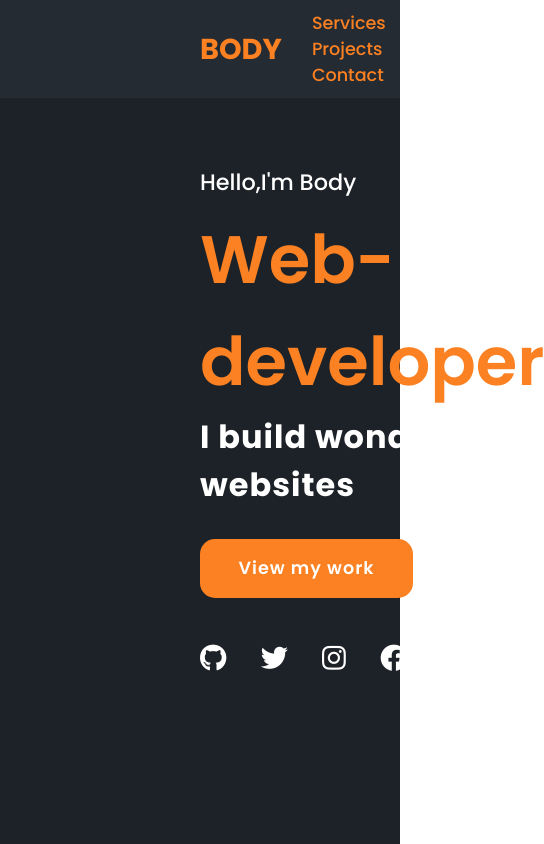
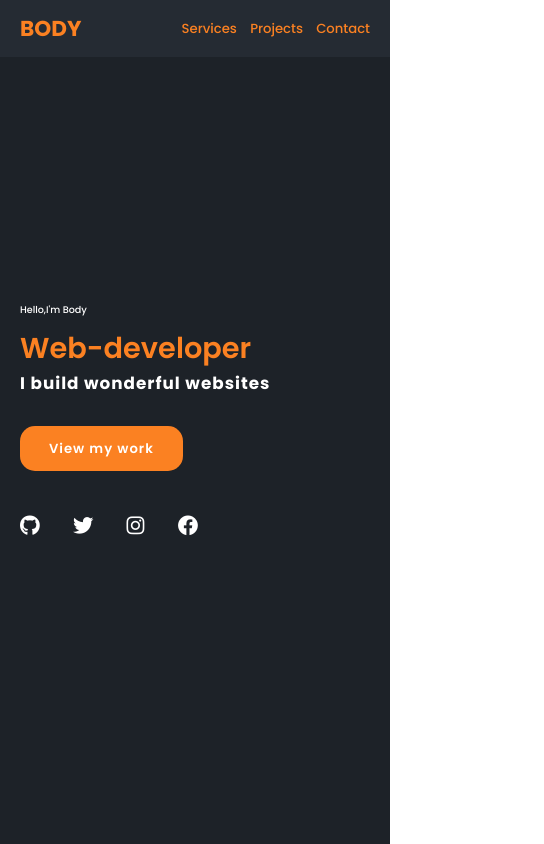
Before and after one commit to Body789/codezilla_portfolio, a plain HTML site: page index.html in a window 390 px wide. Shown: the top 844 px of the page, 544 px wide, since content can reach past the window. Drawn offline with Linux system fonts and the light colour scheme; a web font is replaced by a local one.

Commit message:
responsive

```diff
--- a/css/master.css
+++ b/css/master.css
@@ -98,6 +98,7 @@ h2 span {
 }
 
 .main-btn:hover {
+  color: white;
   background-color: var(--color-4--, #FB8122);
   transform: scale(1.1);
 }
@@ -242,3 +243,54 @@ h2 span {
 .footer .social-icons a{
   font-size: 1.3em;
 }
+
+@media (max-width: 1023px) {
+  header {
+    padding: 12px 20px;
+  }
+
+  .navigation a {
+    padding-left: 10px;
+  }
+
+  .title {
+    font-size: 1.8em;
+  }
+
+  section {
+    padding: 80px 20px;
+  }
+
+  .main h2 {
+    font-size: 1em;
+  }
+
+  .main h2 {
+    font-size: 1.3em;
+  }
+
+  .contact {
+    flex-direction: column;
+    align-items: center;
+  }
+}
+
+@media (max-width: 641px) {
+  body {
+    font-size: 12px;
+  }
+
+  .main h2 {
+    font-size: 0.8em;
+  }
+
+  .main h3 {
+    font-size: 1.4em;
+  }
+}
+
+@media (max-width: 300px) {
+  body {
+    font-size: 10px;
+  }
+}
```
